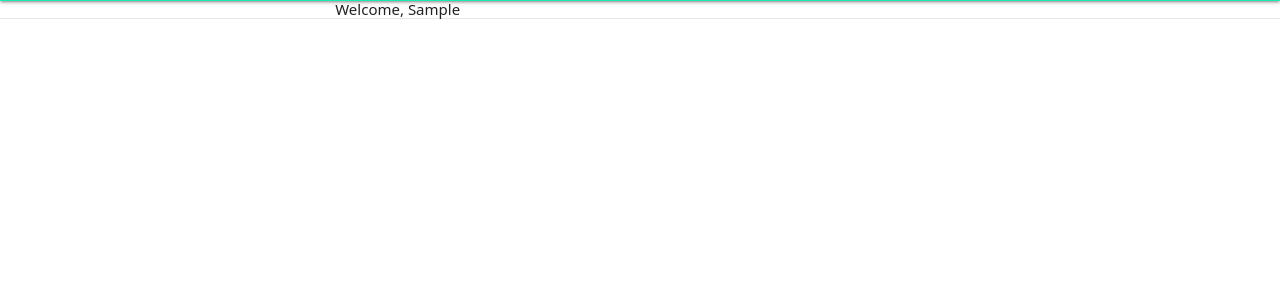
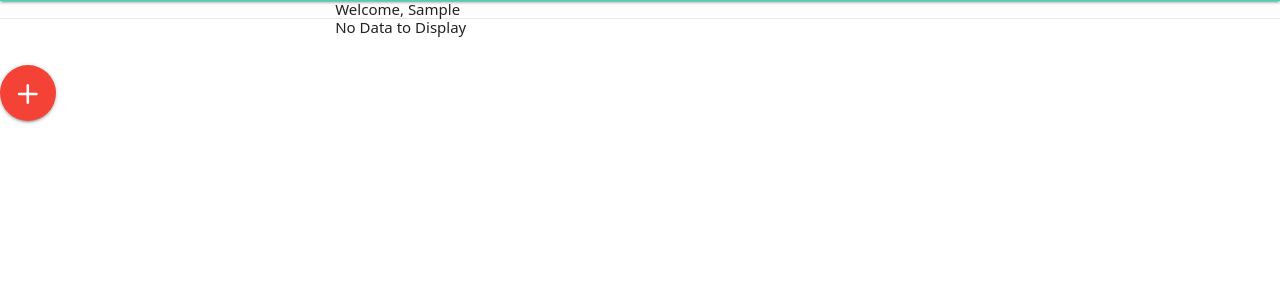
Before and after one commit to kaustubha-chaturvedi/Covid_help_group_django, a Django app: page /manage-data in a window 1280 px wide. Shown: the part 63-364 px from the top of the page. Run offline with Django 3.2, Linux system fonts and the light colour scheme; the visitor is signed in with stand-in values (Sample User, id 1); data that the repository does not hold is empty; style sheets or scripts are compiled from the project's sources; some web fonts are replaced.

Commit message:
9 added Edit Functions

```diff
--- a/CHP/models.py
+++ b/CHP/models.py
@@ -28,6 +28,7 @@
     def create_superuser(self, email, password, **extra_fields):
         extra_fields.setdefault('is_staff', True)
         extra_fields.setdefault('is_superuser', True)
+        extra_fields.setdefault('is_active', True)
 
         if extra_fields.get('is_staff') is not True:
             raise ValueError(
--- a/CHP/templates/admin/add.html
+++ b/CHP/templates/admin/add_edit.html
@@ -1,6 +1,6 @@
 {% extends 'base.html' %}
 {% load static %}
-{% block navTitle %}Add {{name}}{% endblock navTitle %}
+{% block navTitle %}{{name}}{% endblock navTitle %}
 {% block body %}
 <form method="post">
   {% csrf_token %}
--- a/CHP/templates/admin/manage.html
+++ b/CHP/templates/admin/manage.html
@@ -32,10 +32,10 @@
             {% for user in users %}
             {% if user.is_superuser is not True %}
                 <tr>
-                    <td>{{user.full_name}}</td>
-                    <td>{{user.email}}</td>
+                    <td><a href="/edit/users/{{user.id}}">{{user.full_name}}</a></td>
+                    <td><a href="/edit/users/{{user.id}}">{{user.email}}</a></td>
                     {% for userGroup in user.groups.all %}
-                    <td>{{userGroup}}</td>
+                    <td><a href="/edit/users/{{user.id}}">{{userGroup}}</a></td>
                     {% endfor %}
                 </tr>
             {% endif %}
@@ -43,17 +43,21 @@
         {% elif categories %}
             {% for category in categories %}
                 <tr>
-                    <td>{{category.name}}</td>
-                    <td>{{category.icon}}</td>
+                    <td><a href="/edit/categories/{{category.id}}">{{category.name}}</a></td>
+                    <td><a href="/edit/categories/{{category.id}}">{{category.icon}}</a></td>
                 </tr>
             {% endfor %}
         {% elif alldata %}
             {% for data in alldata %}
                 <tr>
-                    <td>{{data.category}}</td>
-                    <td>{{data.data}}</td>
+                    <td><a href="/edit/alldata/{{data.id}}">{{data.category}}</a></td>
+                    <td><a href="/edit/alldata/{{data.id}}">{{data.data}}</a></td>
                 </tr>
             {% endfor %}
+        {% else %}
+            <div class="my-4 px-4 text-center">
+                <h5>No {{name}} to Display</h5>
+            </div>
         {% endif %}
         </tbody>
     </table>
@@ -61,11 +65,11 @@
 {% endblock body %}
 {% block footer %}
     <div class="my-2 float-right mr-4">
-        {% if categories %}
+        {% if name == 'Categories' %}
         <a href="/add/categories" class="btn-floating btn-large waves-effect waves-light red"><i class="ti-2x ti ti-plus"></i></a>
-        {% elif users %}
+        {% elif name == 'Users' %}
         <a href="/add/users" class="btn-floating btn-large waves-effect waves-light red"><i class="ti-2x ti ti-plus"></i></a>
-        {% elif alldata %}
+        {% elif name == 'Data' %}
         <a href="/add/alldata" class="btn-floating btn-large waves-effect waves-light red"><i class="ti-2x ti ti-plus"></i></a>
         {% endif %}
     </div>
--- a/CHP/urls.py
+++ b/CHP/urls.py
@@ -20,7 +20,9 @@
     path('manage-categories',manage_categories,name='manage-categories'),
     path('manage-data',manage_data,name='manage-data'),
     path('manage-users',manage_users,name='manage-users'),
-    path('add/<str:name>',add,name='add')
+    path('add/<str:name>',add,name='add'),
+    path('edit/<str:name>/<int:id>',edit,name='edit'),
+    path('jsontest',json_test),
 
 ]
 
--- a/CHP/views.py
+++ b/CHP/views.py
@@ -3,6 +3,7 @@
 from django.contrib.auth import *
 from django.shortcuts import render,HttpResponse,HttpResponseRedirect
 from django.contrib import messages
+from django.http import JsonResponse
 
 def searchIcon(request):
     return render(request,'tabler-icons.html')
@@ -51,19 +52,19 @@
                 if form.is_valid():
                     form.save()
                     messages.success(request,'Successfully added Category')
-                    return HttpResponseRedirect('manage-categories')
+                    return HttpResponseRedirect('/manage-categories')
             elif name == 'users':
                 form = SignUpForm(request.POST)
                 if form.is_valid():
                     form.save()
                     messages.success(request,'Successfully added User')
-                    return HttpResponseRedirect('manage-users')
+                    return HttpResponseRedirect('/manage-users')
             elif name == 'alldata':
                 form = SignUpForm(request.POST)
                 if form.is_valid():
                     form.save()
                     messages.success(request,'Successfully added User')
-                    return HttpResponseRedirect('manage-users')
+                    return HttpResponseRedirect('/manage-data')
         else:
             if name == 'categories':
                 sname="Category"
@@ -76,6 +77,53 @@
                 form = SignUpForm()
             else:
                 return HttpResponseRedirect('/dashboard')
-            return render(request,'admin/add.html',{'name':sname,'form':form})
+            return render(request,'admin/add_edit.html',{'name':f'Add {sname}','form':form})
     else:
         return HttpResponseRedirect('/signin')
+
+def edit(request,name,id):
+    if request.user.has_perm('CHP.change_'+name):
+        if request.method == 'POST':
+            if name == 'categories':
+                data = Categories.objects.get(pk=id)
+                form = AddCategoryForm(request.POST,instance=data)
+                if form.is_valid():
+                    form.save()
+                    messages.success(request,'Successfully Changed Category')
+                    return HttpResponseRedirect('/manage-categories')
+            elif name == 'users':
+                data = User.objects.get(pk=id)
+                form = SignUpForm(request.POST,instance=data)
+                if form.is_valid():
+                    form.save()
+                    messages.success(request,'Successfully Changed User')
+                    return HttpResponseRedirect('/manage-users')
+            elif name == 'alldata':
+                data = User.objects.get(pk=id)
+                form = SignUpForm(request.POST,instance=data)
+                if form.is_valid():
+                    form.save()
+                    messages.success(request,'Successfully Changed Data')
+                    return HttpResponseRedirect('/manage-data')
+        else:
+            if name == 'categories':
+                sname="Category"
+                data = Categories.objects.get(pk=id)
+                form = AddCategoryForm(instance=data)
+            elif name == 'users':
+                sname="User"
+                data = User.objects.get(pk=id)
+                form = SignUpForm(instance=data)
+            elif name == 'alldata':
+                sname="Data"
+                data=AllData.objects.get(pk=id)
+                form = SignUpForm(instance=data)
+            else:
+                return HttpResponseRedirect('/dashboard')
+            return render(request,'admin/add_edit.html',{'name':f'Edit {sname}','form':form})
+    else:
+        return HttpResponseRedirect('/signin')
+
+def json_test(request):
+    data=list(Categories.objects.values())
+    return JsonResponse(data,safe=False)
--- a/ICHG/settings.py
+++ b/ICHG/settings.py
@@ -87,7 +87,7 @@
         'USER': 'root',
         'PASSWORD': '',
         'HOST': 'localhost',
-        'PORT': '3366',
+        'PORT': '3306',
     }
 }
 
```
Also changed, not shown: CHP/migrations/0006_auto_20210726_2158.py (added).
